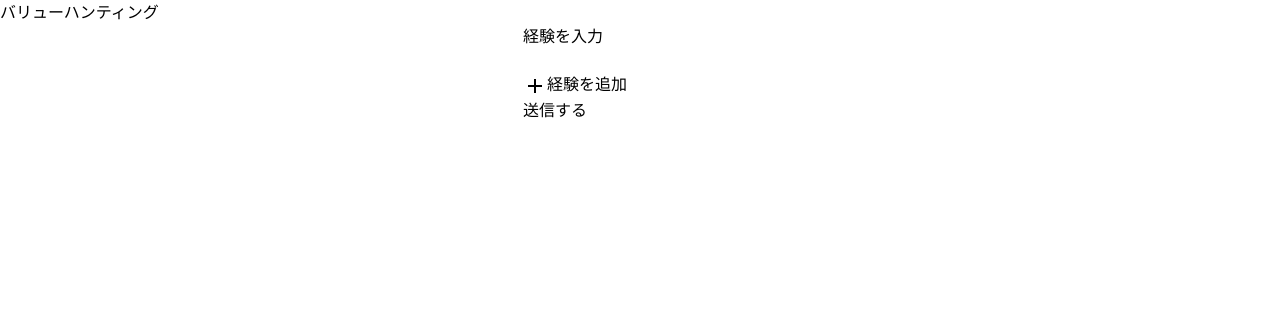
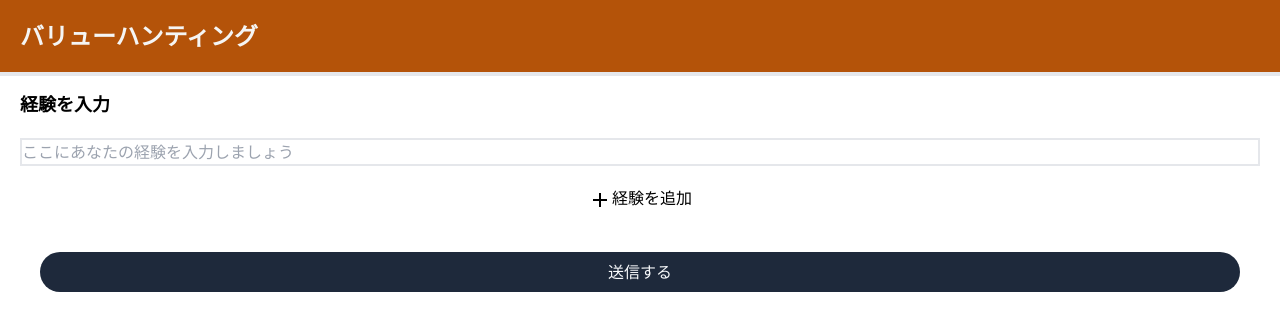
Before and after one commit to IkkiKyomoto/value-hunting, a Next.js app: page / in a window 1280 px wide. Shown: the top 330 px of the page. Built offline with nearby package versions, Linux system fonts and the light colour scheme.

Commit message:
feat: style

```diff
--- /dev/null
+++ b/src/app/common.module.css
@@ -0,0 +1,5 @@
+.h2 {
+    font-size: large;
+    margin: 15px 0 15px 0;
+    font-weight: bold;
+}
--- /dev/null
+++ b/src/app/components/common/submitButton.tsx
@@ -0,0 +1,9 @@
+import React from 'react'
+
+export default function SubmitButton({name = 'submitButton'}: {name?: string}) {
+  return (
+    <div className="flex items-center justify-center mt-10 bg-slate-800 h-10 rounded-full mx-5">
+        <button type="submit" className="text-slate-50 w-full h-full" name={name}>送信する</button>
+    </div>
+  )
+}
--- a/src/app/components/header.tsx
+++ b/src/app/components/header.tsx
@@ -3,8 +3,8 @@ import Link from "next/link";
 
 export default function Header() {
   return (
-    <div className="header">
-      <Link href={'/'}><h1 className="">バリューハンティング</h1></Link>
+    <div className="bg-amber-700 p-5 border-b-4 font-serif">
+      <Link href={'/'}><h1 className="text-2xl font-bold text-stone-100">バリューハンティング</h1></Link>
     </div>
   );
 }
--- a/src/app/components/top/expForm.tsx
+++ b/src/app/components/top/expForm.tsx
@@ -4,20 +4,28 @@ import React, { useState } from "react";
 import AddIcon from "@mui/icons-material/Add";
 import {useRouter} from 'next/navigation'
 import { extractValue } from "@/app/util/data";
+import SubmitButton from "../common/submitButton";
 
+function ExpInput({id} : {id: string}) {
+  return (
+    <div className="border-2 w-full mt-5">
+      <input id={id} type="text" name="exp" placeholder="ここにあなたの経験を入力しましょう" className="w-full"/>
+    </div>
+  );
+}
 
 export default function ExpForm() {
   const [inputs, setInputs] = useState([
-    <div key={0}>
-      <input type="text" id="exp0" name="exp" />
-    </div>,
+    <div key={'0'}>
+     <ExpInput id={'0'}/>
+    </div>
   ]);
   const router = useRouter()
   function handleAddClick() {
     const newInputs = inputs.concat(
-      <div key={inputs.length}>
-        <input type="text" id={`exp${inputs.length}`} name="exp" />
-      </div>,
+      <div key={inputs.length.toString()}>
+        <ExpInput id={inputs.length.toString()}/>
+      </div>
     );
     setInputs(newInputs);
   }
@@ -36,7 +44,6 @@ export default function ExpForm() {
       return `values=${value}`
     }
     ).join('&')
-    console.log(queryLine)
     router.push(`/value?${queryLine}`)
 
   }
@@ -44,20 +51,19 @@ export default function ExpForm() {
   return (
     <form onSubmit={handleSubmit}>
       <div>
-        <label>経験を入力</label>
         {inputs}
       </div>
       <div>
         <div>
-          <p>
-            <span onClick={handleAddClick}>
-              <AddIcon />
+          <p className="mt-5 text-center">
+            <span onClick={handleAddClick} className="inline-block">
+              <AddIcon/>
               経験を追加
             </span>
           </p>
         </div>
       </div>
-      <button type="submit">送信する</button>
+      <SubmitButton />
     </form>
   );
 }
--- a/src/app/components/value/result/valueDisplay.tsx
+++ b/src/app/components/value/result/valueDisplay.tsx
@@ -4,7 +4,7 @@ export default function ValueDisplay({ criteria }: { criteria: string[] }) {
   return (
     <div>
       {criteria.map((criterion, index) => {
-        return <p key={index}>{index + 1 + "." + criterion}</p>;
+        return <p className="mt-5 " key={index}>{index + 1 + "." } <span className="text-red-700">{criterion}</span></p>;
       })}
     </div>
   );
--- a/src/app/components/value/valuesCheckForm.tsx
+++ b/src/app/components/value/valuesCheckForm.tsx
@@ -5,14 +5,32 @@ import Checkbox from '@mui/material/Checkbox';
 import { FormControlLabel, FormGroup } from "@mui/material";
 import { sendValue } from "@/app/util/data";
 import { useRouter } from "next/navigation";
+import SubmitButton from "../common/submitButton";
 
 export default function ValuesCheckForm({ values }: { values:string[] }) {
     const maxCheckedValues = 3;
     const [checkedValues, setCheckedValues] = useState<string[]>([]);
+    const [errorMessage, setErrorMessage] = useState<string>('');
     const router = useRouter()
     async function handleSubmit(event: React.FormEvent<HTMLFormElement>) {
         event.preventDefault();
-        const criteria = await sendValue(checkedValues.join(','));
+        event.currentTarget.submitButton.disabled = true
+        var criteria: string[] = [];
+        if (checkedValues.length === 0) {
+            event.currentTarget.submitButton.disabled = false
+            setErrorMessage('最低1つ選択してください')
+
+            return
+        }
+        event.currentTarget.submitButton.disabled = false
+        try {
+            criteria = await sendValue(checkedValues.join(','));
+        } catch (error) {
+            console.error(error);
+            setErrorMessage('経験の送信に失敗しました')
+            event.currentTarget.submitButton.disabled = true
+            return
+        }
         const queryLine = criteria.map((criterion) => {
             return `criteria=${criterion}`
           }
@@ -28,8 +46,9 @@ export default function ValuesCheckForm({ values }: { values:string[] }) {
         }
     }
   return (
-    <form onSubmit={handleSubmit}>
-      <FormGroup className="ml-5">
+    <form className="ml-5 mt-5" onSubmit={handleSubmit}>
+        {errorMessage && <p className="text-red-500">{errorMessage}</p>}
+      <FormGroup className="">
         {values.map((value, index) => {
           return (
             <FormControlLabel
@@ -48,8 +67,8 @@ export default function ValuesCheckForm({ values }: { values:string[] }) {
         })}
       </FormGroup>
       <div>
-        <button type="submit">送信する</button>
-      </div>
+        <SubmitButton />
+        </div>
     </form>
   );
 }
--- a/src/app/layout.tsx
+++ b/src/app/layout.tsx
@@ -6,8 +6,8 @@ import Header from "@/app/components/header";
 const inter = Inter({ subsets: ["latin"] });
 
 export const metadata: Metadata = {
-  title: "Create Next App",
-  description: "Generated by create next app",
+  title: "バリューハンティング",
+  description: "あなたの企業選びをサポートします",
 };
 
 export default function RootLayout({
@@ -19,7 +19,7 @@ export default function RootLayout({
     <html lang="ja">
       <body className={inter.className}>
         <Header />
-        <div>{children}</div>
+        <div className="font-serif">{children}</div>
       </body>
     </html>
   );
--- a/src/app/page.tsx
+++ b/src/app/page.tsx
@@ -1,12 +1,14 @@
 import Image from "next/image";
 import React from "react";
 import ExpForm from "@/app/components/top/expForm";
+import styles from '@/app/common.module.css'
 
 import "./style.css";
 
 export default function Home() {
   return (
-    <div className="page">
+    <div className="mx-5">
+      <h2 className={styles.h2}>経験を入力</h2>
       <ExpForm />
     </div>
   );
--- a/src/app/value/page.tsx
+++ b/src/app/value/page.tsx
@@ -1,13 +1,15 @@
 import React from "react";
 import ValuesCheckForm from "@/app/components/value/valuesCheckForm";
+import styles from '@/app/common.module.css'
 
 export default async function Page({searchParams}: {  searchParams: { [key: string]: string | string[] | undefined }}) {
     const values = searchParams["values"] as string[];
 
 
   return (
-    <div>
-      <p>あなたにとって重要な価値を最大3つ選択しましょう</p>
+    <div className="mx-4">
+    <h2 className={styles.h2}>経験を選択</h2>
+      <p className="">あなたにとって重要な価値を最大3つ選択しましょう</p>
       <div>
         <ValuesCheckForm values={values}/>
       </div>
--- a/src/app/value/result/page.tsx
+++ b/src/app/value/result/page.tsx
@@ -1,12 +1,15 @@
 import React from "react";
 import ValueDisplay from "@/app/components/value/result/valueDisplay";
+import Link from "next/link";
 
 export default function Page({searchParams}: {  searchParams: { [key: string]: string | string[] | undefined }}) {
     const criteria = searchParams["criteria"] as string[];
   return (
-    <div>
+    <div className="mx-5">
+        <h2 className="text-2xl font-bold my-5 text-center">結果</h2>
       <p>あなたの企業選びの軸は…</p>
       <ValueDisplay criteria={criteria} />
+        <p className="mt-5 text-center"><Link className="border-b-2" href={'/'}>トップ画面へ戻る</Link></p>
     </div>
   );
 }
```
